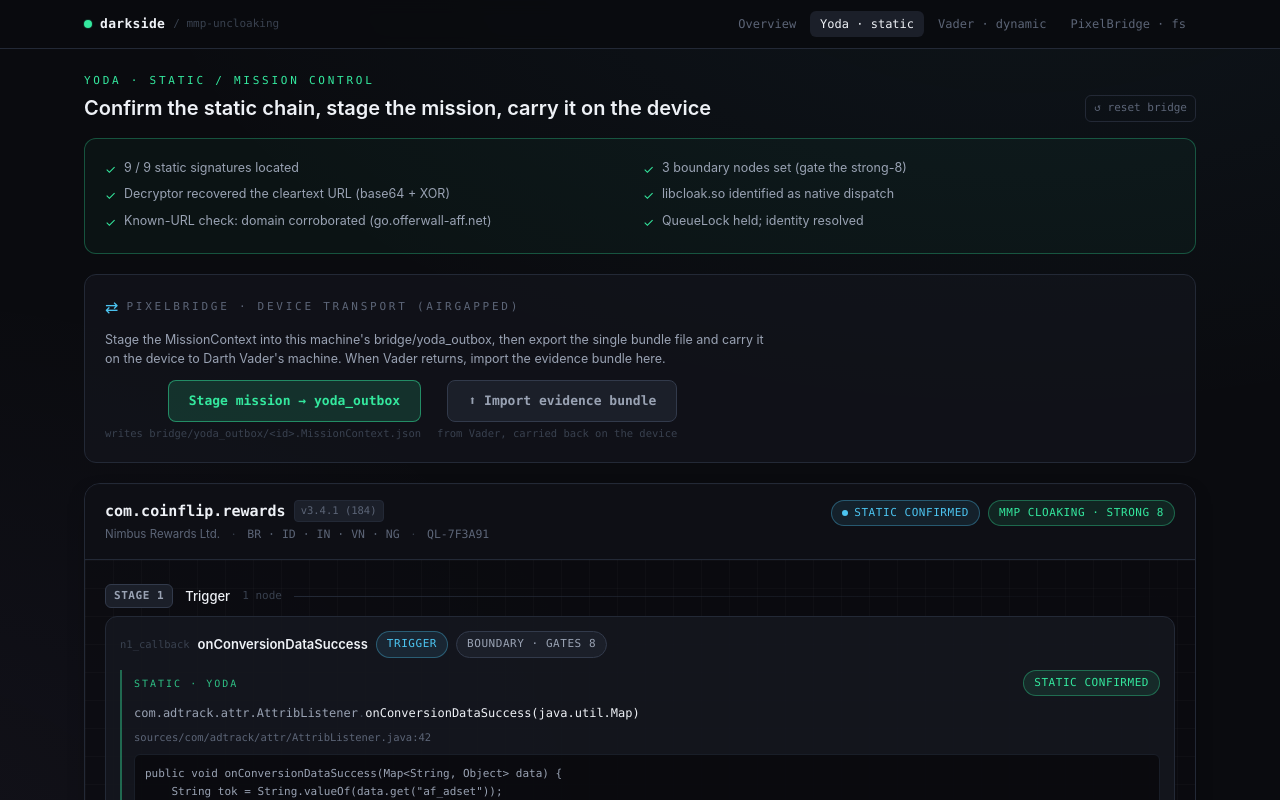
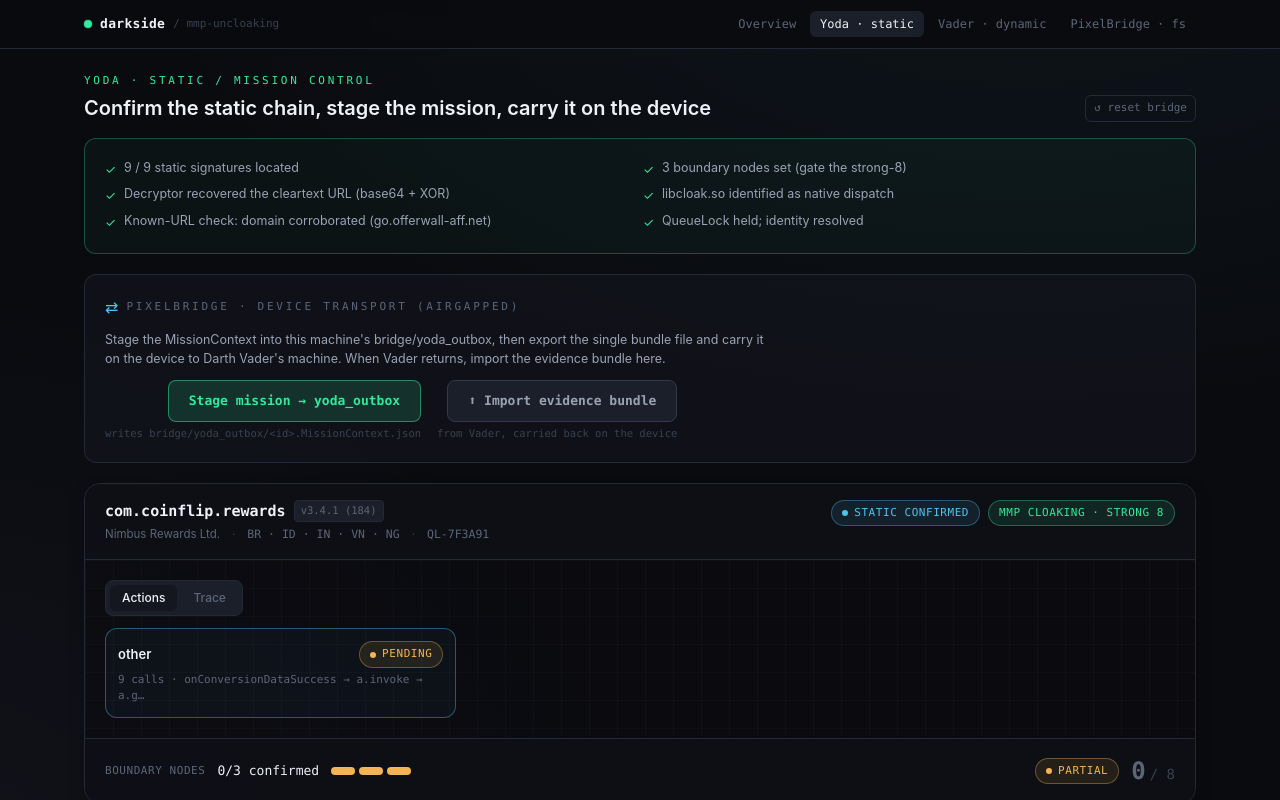
Before and after one commit to danieltinker/darkside-2.0, a Next.js app: page /yoda in a window 1280 px wide. Shown: the top 800 px of the page. Built offline with nearby package versions, Linux system fonts and the light colour scheme.

Commit message:
feat(ui): two-altitude graph — action summary over node trace
Co-Authored-By: Claude Sonnet 4.6 <noreply@anthropic.com>

```diff
--- /dev/null
+++ b/components/ActionSummary.tsx
@@ -0,0 +1,50 @@
+import type { Reconciliation, ReconciledNode } from "@/lib/reconcile";
+import { StatusChip } from "./StatusChip";
+
+const PHASE_LABEL: Record<string, string> = {
+  acquisition: "Acquire signal",
+  url_build: "Resolve destination",
+  sink: "Render in WebView",
+};
+
+function rollupStatus(nodes: ReconciledNode[]): "confirmed" | "failed" | "pending" {
+  if (nodes.some((n) => n.status === "failed")) return "failed";
+  if (nodes.every((n) => n.status === "confirmed")) return "confirmed";
+  return "pending";
+}
+
+export function ActionSummary({
+  recon, onJump,
+}: { recon: Reconciliation; onJump: (nodeId: string) => void }) {
+  const phases = [...new Set(recon.nodes.map((n) => n.node.phase ?? "other"))];
+  return (
+    <div className="grid gap-2 sm:grid-cols-2 lg:grid-cols-3">
+      {phases.map((phase) => {
+        const nodes = recon.nodes.filter((n) => (n.node.phase ?? "other") === phase);
+        const status = rollupStatus(nodes);
+        const isBoundary = nodes.some((n) => n.isRequired);
+        const tone = status === "confirmed" ? "green" : status === "failed" ? "red" : "amber";
+        return (
+          <button
+            key={phase}
+            onClick={() => onJump(nodes[0].node.node_id)}
+            className={`rounded-xl border p-3 text-left transition-colors hover:border-edge-strong ${
+              isBoundary ? "border-accent-cyan/40 bg-accent-cyan/[0.04]" : "border-edge bg-bg-card/70"
+            }`}
+          >
+            <div className="mb-1 flex items-center justify-between gap-2">
+              <span className="text-[13px] font-semibold text-ink-primary">
+                {PHASE_LABEL[phase] ?? phase}
+              </span>
+              <StatusChip tone={tone} dot label={status} />
+            </div>
+            <p className="font-mono text-[11px] text-ink-muted">
+              {nodes.length} call{nodes.length > 1 ? "s" : ""}
+              {nodes.length > 1 ? ` · ${nodes.map((n) => n.node.label.split("(")[0]).slice(0, 3).join(" → ")}…` : ""}
+            </p>
+          </button>
+        );
+      })}
+    </div>
+  );
+}
--- a/components/CallGraph.tsx
+++ b/components/CallGraph.tsx
@@ -1,8 +1,12 @@
+"use client";
+
+import { useState } from "react";
 import type { ReactNode } from "react";
 import type { Reconciliation, ReconciledNode } from "@/lib/reconcile";
 import type { ArtifactContent } from "@/lib/mock";
 import type { FlowEdge, EdgeRelation } from "@/lib/contract";
 import { NodeCard } from "./NodeCard";
+import { ActionSummary } from "./ActionSummary";
 
 const STAGE_LABEL: Record<1 | 2 | 3, string> = {
   1: "Stage 1",
@@ -84,10 +88,47 @@ export function CallGraph({
   showDynamic?: boolean;
   renderHumanControls?: (rn: ReconciledNode) => ReactNode;
 }) {
+  const [view, setView] = useState<"summary" | "trace">("summary");
   const ordered = recon.nodes;
+
   return (
     <div className="space-y-0">
-      {ordered.map((rn, i) => {
+      {/* Altitude toggle */}
+      <div className="mb-3 flex items-center gap-1 rounded-lg border border-edge bg-bg-raised p-1 w-fit">
+        <button
+          onClick={() => setView("summary")}
+          className={`rounded-md px-3 py-1 text-[12px] font-medium transition-colors ${
+            view === "summary"
+              ? "bg-bg-card text-ink-primary shadow-sm"
+              : "text-ink-muted hover:text-ink-secondary"
+          }`}
+        >
+          Actions
+        </button>
+        <button
+          onClick={() => setView("trace")}
+          className={`rounded-md px-3 py-1 text-[12px] font-medium transition-colors ${
+            view === "trace"
+              ? "bg-bg-card text-ink-primary shadow-sm"
+              : "text-ink-muted hover:text-ink-secondary"
+          }`}
+        >
+          Trace
+        </button>
+      </div>
+
+      {view === "summary" ? (
+        <ActionSummary
+          recon={recon}
+          onJump={(id) => {
+            setView("trace");
+            requestAnimationFrame(() =>
+              document.getElementById(id)?.scrollIntoView({ behavior: "smooth", block: "center" }),
+            );
+          }}
+        />
+      ) : (
+        ordered.map((rn, i) => {
           const prev = ordered[i - 1];
           const isStageStart = !prev || prev.node.stage !== rn.node.stage;
           const band = recon.bands.find((b) => b.stage === rn.node.stage)!;
@@ -110,7 +151,8 @@ export function CallGraph({
               {next && <Connector relation={relation} />}
             </div>
           );
-      })}
+        })
+      )}
     </div>
   );
 }
```
Lines whose indentation alone changed are shown as unchanged.
